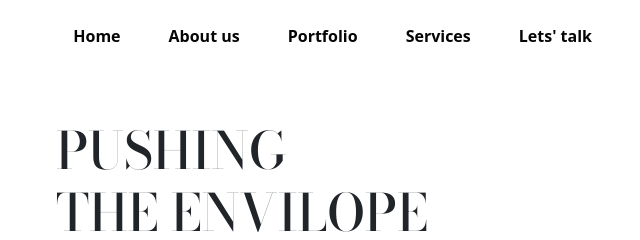
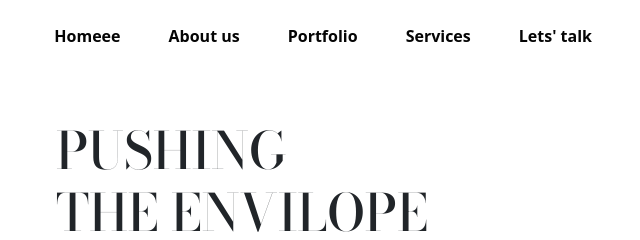
Before and after one commit to LakminiManthrirathna/Empite-Test, a plain HTML site: page index.html in a window 1280 px wide. Shown: the top 240 px of the page, 632-1272 px from the left. Drawn offline with nearby package versions, Linux system fonts and the light colour scheme.

Commit message:
chekcing

```diff
--- a/index.html
+++ b/index.html
@@ -24,7 +24,7 @@
             <div class="collapse navbar-collapse" id="navbarNav">
                 <ul class="navbar-nav ms-auto">
                     <li class="nav-item text-dark">
-                        <a class="nav-link active link" aria-current="page" href="#">Home</a>
+                        <a class="nav-link active link" aria-current="page" href="#">Homeee</a>
                     </li>
                     <li class="nav-item">
                         <a class="nav-link" href="#">About us</a>
```
